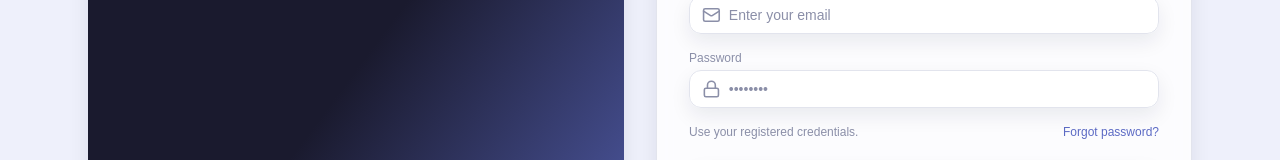
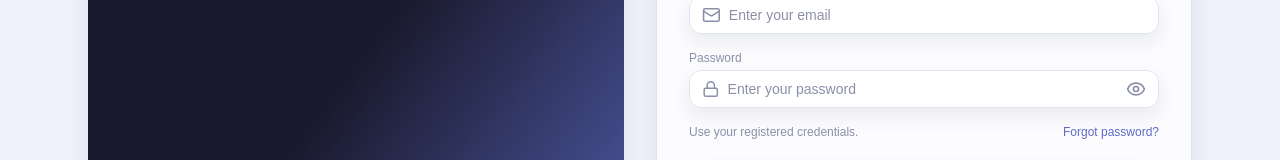
Before and after one commit to anupamraj176/TASK-MANAGEMENT, a React (Vite) app in the folder frontend/: page /login in a window 1280 px wide. Shown: the part 330-490 px from the top of the page. Built offline with nearby package versions, Linux system fonts and the light colour scheme; no server answers.

Commit message:
feat: enhance Input component with password visibility toggle and update placeholder in LoginPage

```diff
--- a/frontend/src/components/auth/Input.jsx
+++ b/frontend/src/components/auth/Input.jsx
@@ -1,11 +1,31 @@
-function Input({ icon: Icon, ...props }) {
+import { useState } from 'react'
+import { Eye, EyeOff } from 'lucide-react'
+
+function Input({ icon: Icon, type = 'text', ...props }) {
+  const [showPassword, setShowPassword] = useState(false)
+  const isPassword = type === 'password'
+  const resolvedType = isPassword && showPassword ? 'text' : type
+
   return (
     <div className="mb-4 flex items-center rounded-xl border border-pebble bg-white/80 px-3 py-2 text-sm text-midnight shadow-soft backdrop-blur">
       {Icon && <Icon className="mr-2 h-5 w-5 text-slate" />}
       <input
-        className="w-full bg-transparent text-sm text-midnight placeholder:text-slate focus:outline-none"
+        className={`w-full bg-transparent text-sm text-midnight placeholder:text-slate focus:outline-none ${
+          isPassword ? 'pr-2' : ''
+        }`}
+        type={resolvedType}
         {...props}
       />
+      {isPassword && (
+        <button
+          type="button"
+          onClick={() => setShowPassword(value => !value)}
+          aria-label={showPassword ? 'Hide password' : 'Show password'}
+          className="ml-2 text-slate transition hover:text-midnight"
+        >
+          {showPassword ? <EyeOff className="h-5 w-5" /> : <Eye className="h-5 w-5" />}
+        </button>
+      )}
     </div>
   )
 }
--- a/frontend/src/pages/auth/LoginPage.jsx
+++ b/frontend/src/pages/auth/LoginPage.jsx
@@ -54,7 +54,7 @@ function LoginPage({ role = 'user' }) {
         <Input
           icon={Lock}
           type="password"
-          placeholder="••••••••"
+          placeholder="Enter your password"
           value={password}
           onChange={(event) => setPassword(event.target.value)}
           autoComplete="current-password"
```
